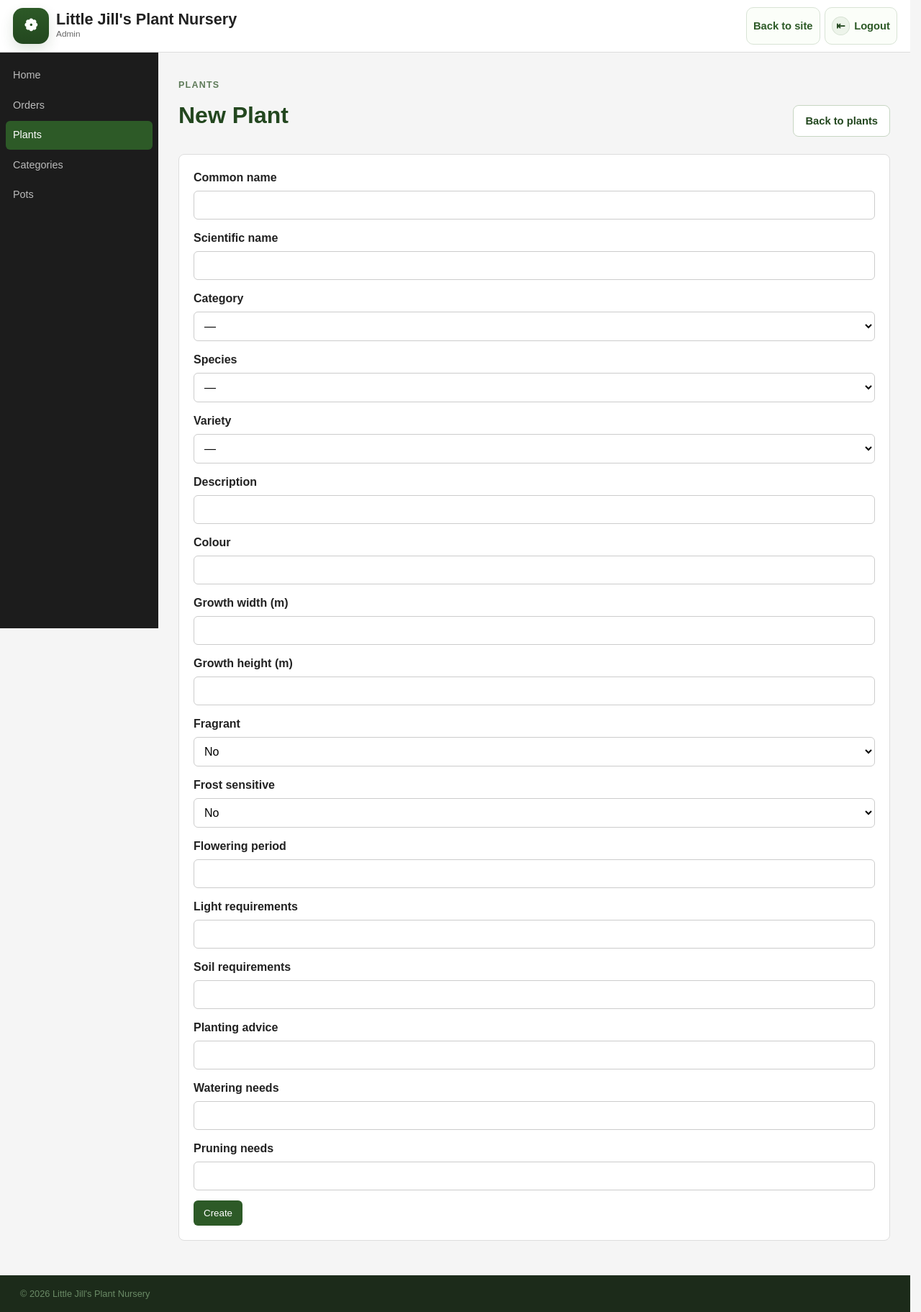
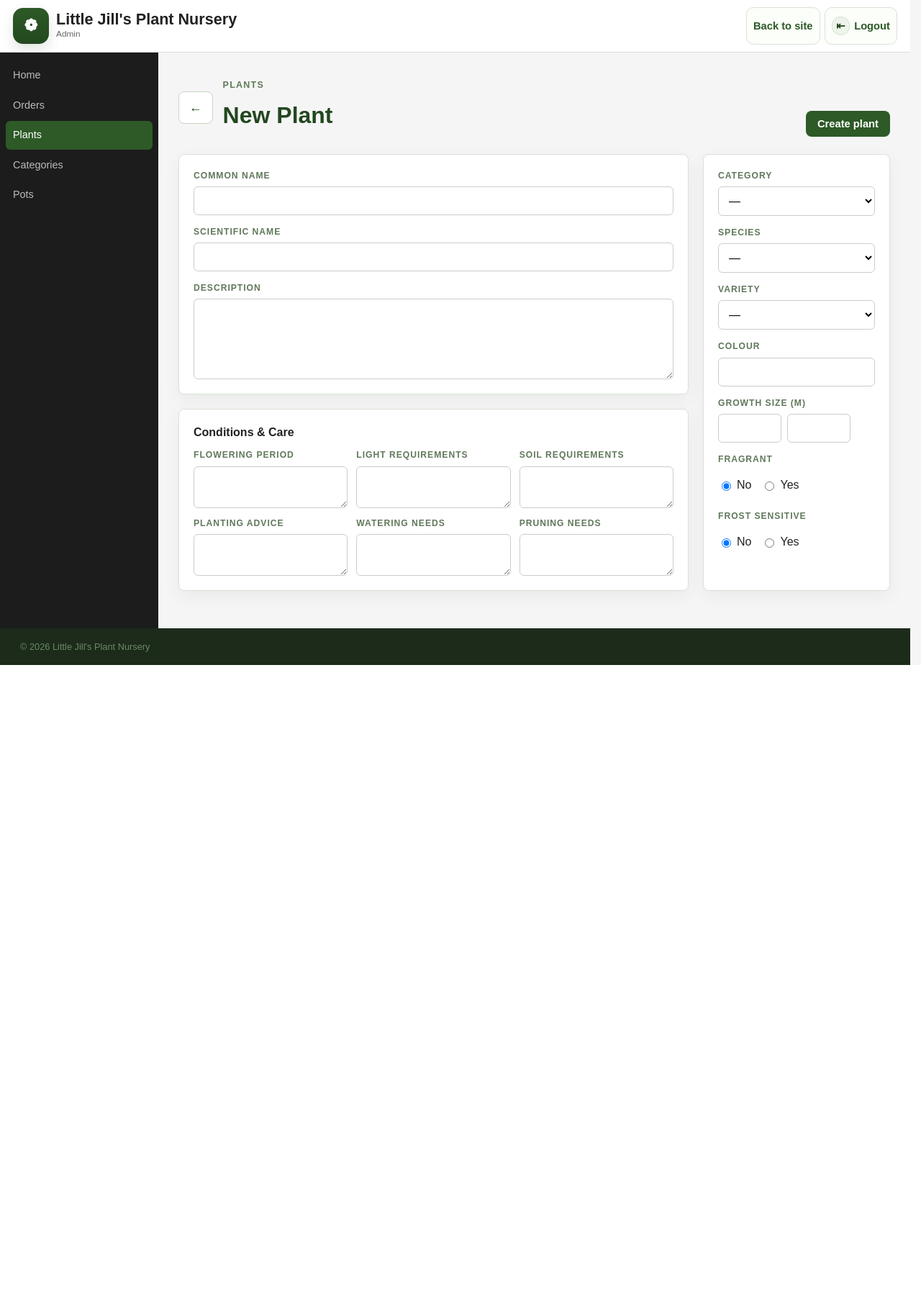
Before and after one commit to rowanjames04/SDS-Plant-Nursery, a Flask app: page /admin/plants/new in a window 1280 px wide. Shown: the whole page at 72% size. After the commit the page ends 924 px from the top, so only its background shows below. Run offline with Flask 3, Linux system fonts and the light colour scheme; a user stored in the database is signed in; data comes from the database, SQL or seed files in the repository.

Commit message:
Update add plant form to match plant detail layout

```diff
--- a/templates/admin/plant_form.html
+++ b/templates/admin/plant_form.html
@@ -2,108 +2,118 @@
 {% block title %}New Plant{% endblock %}
 
 {% block content %}
-<header class="admin-page-header">
+<header class="admin-detail-header">
+    <div class="admin-detail-header__identity">
+        <a class="button-link button-secondary" href="{{ url_for('admin.plants') }}" style="font-size:1.1rem;padding:8px 14px;">&#8592;</a>
         <div>
             <p class="page-header__eyebrow">Plants</p>
             <h1>New Plant</h1>
         </div>
-    <a class="button-link button-secondary" href="{{ url_for('admin.plants') }}" style="width:auto;">Back to plants</a>
+    </div>
+    <button class="button-link" type="submit" form="create-plant-form" style="width:auto;">Create plant</button>
 </header>
 
-<section class="card">
-    <form method="post" class="form">
+<div class="admin-detail-layout">
+    <form id="create-plant-form" method="post" action="{{ url_for('admin.create_plant') }}" class="admin-plant-form">
+        <section class="card card--soft admin-detail-main">
             <div class="input-group">
                 <label>Common name</label>
-            <input type="text" name="common_name" value="{{ plant.common_name if plant else '' }}" required>
+                <input type="text" name="common_name" required>
             </div>
             <div class="input-group">
                 <label>Scientific name</label>
-            <input type="text" name="scientific_name" value="{{ plant.scientific_name if plant else '' }}">
+                <input type="text" name="scientific_name">
             </div>
             <div class="input-group">
+                <label>Description</label>
+                <textarea name="description" rows="5"></textarea>
+            </div>
+        </section>
+
+        <section class="card card--soft admin-form-section">
+            <h3>Conditions & Care</h3>
+            <div class="admin-field-grid admin-field-grid--three">
+                <div class="input-group">
+                    <label>Flowering period</label>
+                    <textarea name="flowering_period" rows="2"></textarea>
+                </div>
+                <div class="input-group">
+                    <label>Light requirements</label>
+                    <textarea name="light_requirements" rows="2"></textarea>
+                </div>
+                <div class="input-group">
+                    <label>Soil requirements</label>
+                    <textarea name="soil_requirements" rows="2"></textarea>
+                </div>
+                <div class="input-group">
+                    <label>Planting advice</label>
+                    <textarea name="planting_advice" rows="2"></textarea>
+                </div>
+                <div class="input-group">
+                    <label>Watering needs</label>
+                    <textarea name="watering_needs" rows="2"></textarea>
+                </div>
+                <div class="input-group">
+                    <label>Pruning needs</label>
+                    <textarea name="pruning_needs" rows="2"></textarea>
+                </div>
+            </div>
+        </section>
+    </form>
+
+    <section class="card card--soft admin-detail-sidebar">
+        <div class="input-group">
             <label>Category</label>
-            <select name="category_id" style="padding:10px;border:1px solid #ccc;border-radius:6px;">
+            <select name="category_id" form="create-plant-form">
                 <option value="">—</option>
                 {% for c in categories %}
-                <option value="{{ c.id }}" {{ 'selected' if plant and plant.category_id == c.id }}>{{ c.name }}</option>
+                <option value="{{ c.id }}">{{ c.name }}</option>
                 {% endfor %}
             </select>
         </div>
         <div class="input-group">
             <label>Species</label>
-            <select name="species_id" style="padding:10px;border:1px solid #ccc;border-radius:6px;">
+            <select name="species_id" form="create-plant-form">
                 <option value="">—</option>
                 {% for s in species %}
-                <option value="{{ s.id }}" {{ 'selected' if plant and plant.species_id == s.id }}>{{ s.name }}</option>
+                <option value="{{ s.id }}">{{ s.name }}</option>
                 {% endfor %}
             </select>
         </div>
         <div class="input-group">
             <label>Variety</label>
-            <select name="variety_id" style="padding:10px;border:1px solid #ccc;border-radius:6px;">
+            <select name="variety_id" form="create-plant-form">
                 <option value="">—</option>
                 {% for v in varieties %}
-                <option value="{{ v.id }}" {{ 'selected' if plant and plant.variety_id == v.id }}>{{ v.name }}</option>
+                <option value="{{ v.id }}">{{ v.name }}</option>
                 {% endfor %}
             </select>
         </div>
         <div class="input-group">
-            <label>Description</label>
-            <input type="text" name="description" value="{{ plant.description if plant else '' }}">
+            <label>Colour</label>
+            <input type="text" name="colour" form="create-plant-form">
         </div>
         <div class="input-group">
-            <label>Colour</label>
-            <input type="text" name="colour" value="{{ plant.colour if plant else '' }}">
+            <label>Growth size (m)</label>
+            <div class="admin-mini-field-row">
+                <input type="number" name="growth_width" form="create-plant-form" step="0.1" aria-label="Width">
+                <input type="number" name="growth_height" form="create-plant-form" step="0.1" aria-label="Height">
             </div>
-        <div class="input-group">
-            <label>Growth width (m)</label>
-            <input type="number" name="growth_width" step="0.1" value="{{ plant.growth_width if plant and plant.growth_width else '' }}">
-        </div>
-        <div class="input-group">
-            <label>Growth height (m)</label>
-            <input type="number" name="growth_height" step="0.1" value="{{ plant.growth_height if plant and plant.growth_height else '' }}">
         </div>
         <div class="input-group">
             <label>Fragrant</label>
-            <select name="fragrant" style="padding:10px;border:1px solid #ccc;border-radius:6px;">
-                <option value="false" {{ 'selected' if not plant or not plant.fragrant }}>No</option>
-                <option value="true" {{ 'selected' if plant and plant.fragrant }}>Yes</option>
-            </select>
+            <div class="admin-radio-group">
+                <label><input type="radio" name="fragrant" form="create-plant-form" value="false" checked> No</label>
+                <label><input type="radio" name="fragrant" form="create-plant-form" value="true"> Yes</label>
+            </div>
         </div>
         <div class="input-group">
             <label>Frost sensitive</label>
-            <select name="frost_sensitive" style="padding:10px;border:1px solid #ccc;border-radius:6px;">
-                <option value="false" {{ 'selected' if not plant or not plant.frost_sensitive }}>No</option>
-                <option value="true" {{ 'selected' if plant and plant.frost_sensitive }}>Yes</option>
-            </select>
+            <div class="admin-radio-group">
+                <label><input type="radio" name="frost_sensitive" form="create-plant-form" value="false" checked> No</label>
+                <label><input type="radio" name="frost_sensitive" form="create-plant-form" value="true"> Yes</label>
             </div>
-        <div class="input-group">
-            <label>Flowering period</label>
-            <input type="text" name="flowering_period" value="{{ plant.flowering_period if plant else '' }}">
         </div>
-        <div class="input-group">
-            <label>Light requirements</label>
-            <input type="text" name="light_requirements" value="{{ plant.light_requirements if plant else '' }}">
+    </section>
 </div>
-        <div class="input-group">
-            <label>Soil requirements</label>
-            <input type="text" name="soil_requirements" value="{{ plant.soil_requirements if plant else '' }}">
-        </div>
-        <div class="input-group">
-            <label>Planting advice</label>
-            <input type="text" name="planting_advice" value="{{ plant.planting_advice if plant else '' }}">
-        </div>
-        <div class="input-group">
-            <label>Watering needs</label>
-            <input type="text" name="watering_needs" value="{{ plant.watering_needs if plant else '' }}">
-        </div>
-        <div class="input-group">
-            <label>Pruning needs</label>
-            <input type="text" name="pruning_needs" value="{{ plant.pruning_needs if plant else '' }}">
-        </div>
-        <div>
-            <button type="submit">Create</button>
-        </div>
-    </form>
-</section>
 {% endblock %}
```
Lines whose indentation alone changed are shown as unchanged.
